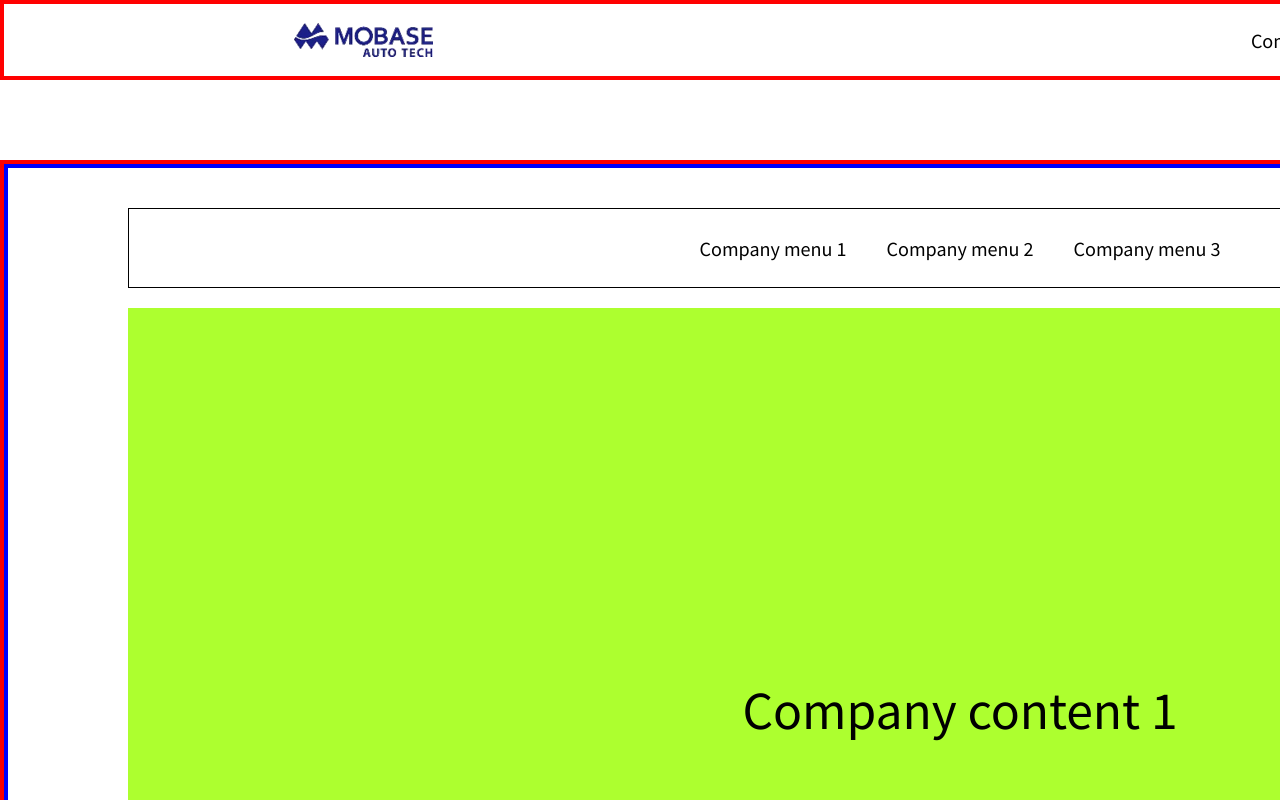
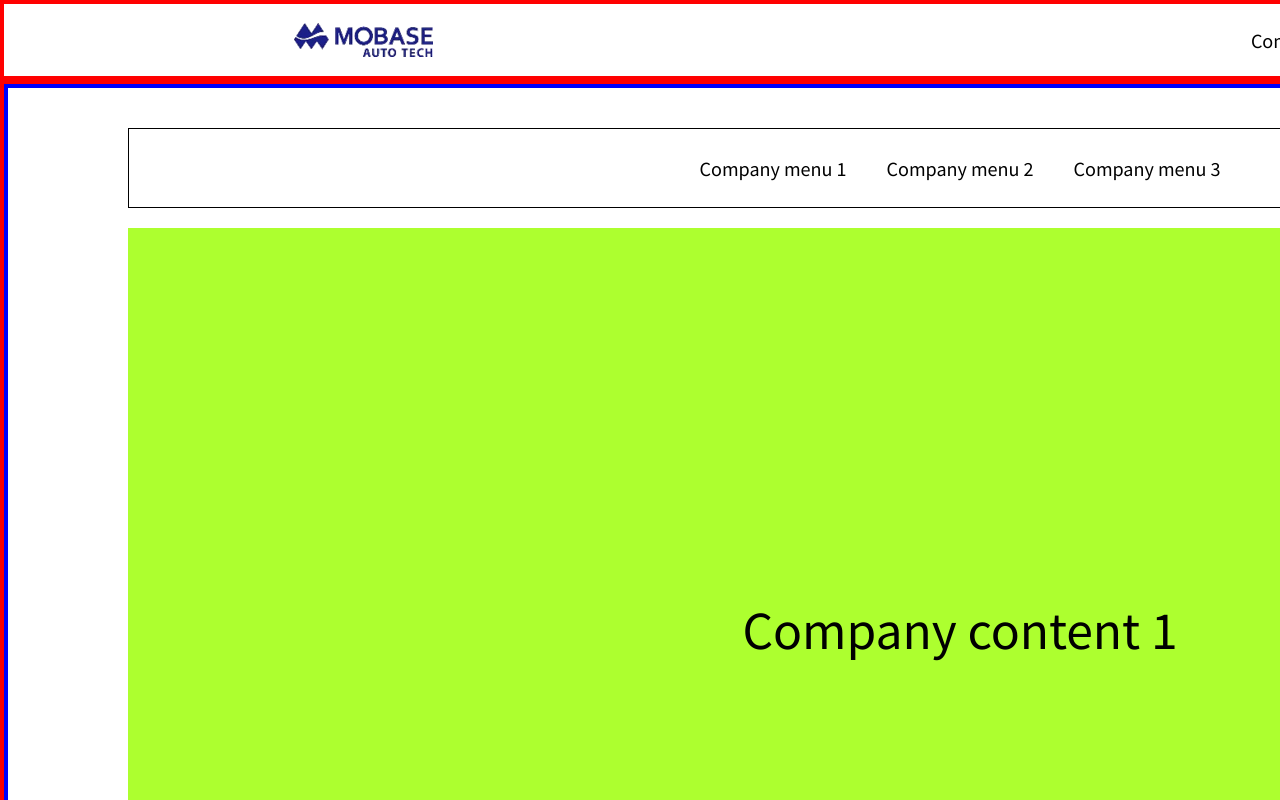
Before and after one commit to kimuhjin/Mobase-Auto-Tech-HomePage, a React (Create React App) app: page / in a window 1280 px wide. Shown: the top 800 px of the page. Built offline with nearby package versions, Linux system fonts and the light colour scheme.

Commit message:
smoothscroll-polyfill 추가

```diff
--- a/package.json
+++ b/package.json
@@ -2,7 +2,7 @@
   "name": "mobase-auto-tech-homepage",
   "version": "0.1.0",
   "private": true,
-  "homepage" : "https://kimuhjin.github.io/Mobase-Auto-Tech-HomePage/",
+  "homepage": "https://kimuhjin.github.io/Mobase-Auto-Tech-HomePage/",
   "dependencies": {
     "@testing-library/jest-dom": "^5.11.10",
     "@testing-library/react": "^11.2.6",
@@ -11,6 +11,7 @@
     "react": "^17.0.2",
     "react-dom": "^17.0.2",
     "react-scripts": "4.0.3",
+    "smoothscroll-polyfill": "^0.4.4",
     "styled-components": "^5.2.3",
     "web-vitals": "^1.1.1"
   },
--- a/src/App.js
+++ b/src/App.js
@@ -1,8 +1,11 @@
 import Header from "./Components/Header/Header.jsx"
 import MainPage from "./Pages/MainPage/MainPage.jsx"
 import Footer from "./Components/Footer/Footer.jsx"
+import smoothscroll from 'smoothscroll-polyfill';
 import "./App.css"
+
 function App() {
+  smoothscroll.polyfill();
   return (
     <div className="app">
     <Header/>
--- a/src/Components/Header/Header.jsx
+++ b/src/Components/Header/Header.jsx
@@ -1,6 +1,9 @@
 import './Header.css';
 import logo from "../../asset/image/logo.png"
 import React from "react"
+
+
+
 function Header() {
 
      function handleScrollTo(e) {
@@ -14,6 +17,7 @@ function Header() {
                 top: location - menuHeight,
                 behavior: 'smooth',
             });
+
      }
 
 
--- a/src/Pages/MainPage/MainPage.css
+++ b/src/Pages/MainPage/MainPage.css
@@ -1,5 +1,4 @@
 .main-page-container{
-    margin-top:80px;
     display: flex;
     flex-direction: column;
     width:100%;
```
Also changed, not shown: 1 other file (tests, documents, lock files or other folders).
